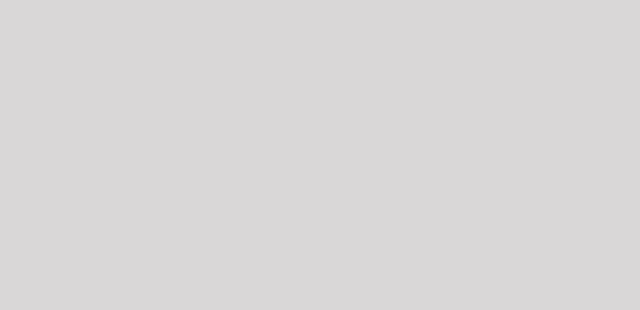
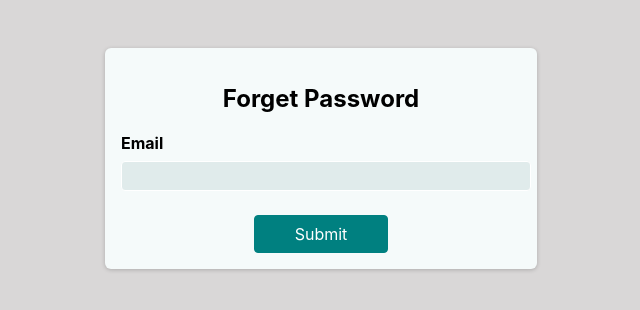
Before and after one commit to harshitaM29/react-expense-tracker, a React (Create React App) app: page /forget in a window 1280 px wide. Shown: the top 310 px of the page, without its empty margins (319-959 px from the left). Built offline with nearby package versions, Linux system fonts and the light colour scheme.

Commit message:
code for forget password feature using firebase

```diff
--- a/src/App.js
+++ b/src/App.js
@@ -4,7 +4,10 @@ import AuthForm from "./components/Auth/AuthForm";
 import HomePage from "./pages/HomePage";
 import { Fragment } from "react";
 import SignUpPage from "./pages/SignUpPage";
-import ProfilePage from './pages/ProfilePage'
+import ProfilePage from './pages/ProfilePage';
+import ForgetPassPage from './pages/ForgetPassPage';
+
+
 function App() {
   return(
     <Switch>
@@ -20,6 +23,9 @@ function App() {
   <Route path='/profile'>
   <ProfilePage />
   </Route>
+  <Route path='/forget'>
+  <ForgetPassPage />
+  </Route>
   </Switch>
 
   );
--- a/src/components/Auth/AuthForm.js
+++ b/src/components/Auth/AuthForm.js
@@ -20,7 +20,9 @@ const AuthForm = props => {
 
 
     };
-
+    const forgetPassword = () => {
+      history.push('/forget')
+    }
 
     const signInHandler = (e) => {
         const enteredEmail = emailInputRef.current.value;
@@ -77,7 +79,7 @@ const AuthForm = props => {
             />
           </div>
           <div className={classes.forget}>
-            <button>Forget Password?</button>
+            <button onClick={forgetPassword}>Forget Password?</button>
           </div>
           <div className={classes.actions}>
             {isLoading && <p>Sending Request...</p>}
--- /dev/null
+++ b/src/components/ForgetPassword/ForgetPassword.js
@@ -0,0 +1,55 @@
+import { useRef, useState } from 'react';
+import classes from './ForgetPassword.module.css';
+import {useHistory} from 'react-router-dom'
+
+const ForgetPassword = () => {
+    const [isLoading,setIsLoading] = useState(false);
+    const emailInputRef = useRef();
+    const history = useHistory();
+
+    const forgetPassHandler = (e) => {
+        e.preventDefault();
+        const enteredEmail = emailInputRef.current.value;
+        setIsLoading(true);
+        fetch('https://identitytoolkit.googleapis.com/v1/accounts:sendOobCode?key=AIzaSyBJVhLyraZIaOHKuIYAEHRRqOQ1pCR7qsw',{
+            method:'POST',
+            body:JSON.stringify({
+                requestType:'PASSWORD_RESET',
+                email:enteredEmail
+            }),
+            headers:{
+                'Content-Type': 'application/json'
+            }
+        }).then(res => {
+            setIsLoading(false);
+            if(res.ok){
+                alert('Request has been successfully sent on your Email. Please login with new password')
+                history.push('/')
+
+            } else {
+                res.json().then(data => {
+                    alert(data.error.message)
+                })
+            }
+        })
+    }
+
+return(
+    <section className={classes.auth}>
+    <h1> Forget Password </h1>
+    <form onSubmit={forgetPassHandler}>
+      <div className={classes.control}>
+        <label htmlFor='email'>Email</label>
+        <input type='email' id='email' ref={emailInputRef} required />
+      </div>
+
+      <div className={classes.actions}>
+        {isLoading && <p>Sending Request...</p>}
+        {!isLoading && <button>Submit</button> }
+      </div>
+    </form>
+  </section>
+)
+};
+
+export default ForgetPassword;
--- /dev/null
+++ b/src/components/ForgetPassword/ForgetPassword.module.css
@@ -0,0 +1,60 @@
+.auth {
+    margin: 3rem auto;
+    width: 95%;
+    max-width: 25rem;
+    border-radius: 6px;
+    background-color: rgb(245, 250, 250);
+    box-shadow: 0 1px 4px rgba(0, 0, 0, 0.2);
+    padding: 1rem;
+    text-align: center;
+  }
+
+  .auth h1 {
+    text-align: center;
+    color: black;
+  }
+  .control {
+    margin-bottom: 0.5rem;
+  }
+
+  .control label {
+    display: block;
+    color: black;
+    font-weight: bold;
+    margin-bottom: 0.5rem;
+    text-align: left;
+
+  }
+
+  .control input {
+    font: inherit;
+    background-color: rgb(224, 235, 235);
+    color: rgb(92, 95, 95);;
+    border-radius: 4px;
+    border: 1px solid white;
+    width: 100%;
+    text-align: left;
+    padding: 0.25rem;
+  }
+
+  .actions {
+    margin-top: 1.5rem;
+    display: flex;
+    flex-direction: column;
+    align-items: center;
+  }
+
+  .actions button {
+    cursor: pointer;
+    font: inherit;
+    color: white;
+    background-color: teal;
+    border: 1px solid teal;
+    border-radius: 4px;
+    padding: 0.5rem 2.5rem;
+  }
+
+  .actions button:hover {
+    background-color: rgb(2, 43, 43);
+    border-color: rgb(2, 43, 43);
+  }
--- a/src/components/Home/Home.js
+++ b/src/components/Home/Home.js
@@ -39,8 +39,10 @@ const Home = () => {
     return (
         <div className={classes.home}>
         <h3>Welcome to Expense Tracker</h3>
-        <p>Your profile is incomplete.<NavLink to="/profile" style={{textDecoration: 'none'}}>Complete Now</NavLink></p>
-        <div  className={classes.action}><button onClick={verifyEmailHandler}>Verify Your Email</button>
+
+        <div  className={classes.action}>
+        <button><NavLink to="/profile" style={{textDecoration: 'none', color:'white'}}>Profile</NavLink></button>
+        <button onClick={verifyEmailHandler}>Verify Your Email</button>
         <button onClick={logoutHandler}>Logout</button></div>
 
         </div>
--- a/src/components/Profile/Profile.js
+++ b/src/components/Profile/Profile.js
@@ -38,7 +38,7 @@ const Profile = () => {
           })
         }
       })
-    })
+    }, [])
     const submitHandler = (e) => {
         e.preventDefault();
         const enteredName = nameInputRef.current.value;
@@ -76,7 +76,7 @@ const Profile = () => {
         <div className={classes.profile}>
         <h3>Complete Your Profile</h3>
         <div>
-          <p>Your Profile is {percent}% completed</p>
+        {percent === 100 ? <p>Your Profile is {percent}% completed</p> : <p>Your Profile is {percent}% completed.Complete now</p>}
         </div>
         </div>
 
--- /dev/null
+++ b/src/pages/ForgetPassPage.js
@@ -0,0 +1,7 @@
+import ForgetPassword from "../components/ForgetPassword/ForgetPassword";
+
+const ForgetPassPage = () => {
+    return <ForgetPassword />
+}
+
+export default ForgetPassPage;
```
